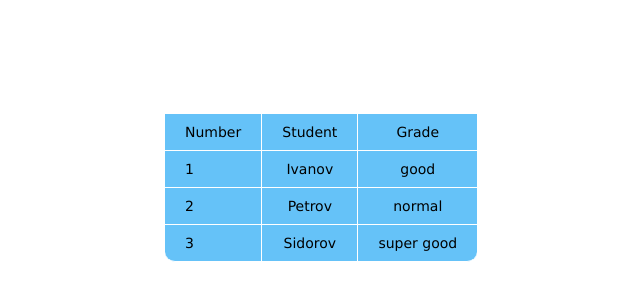
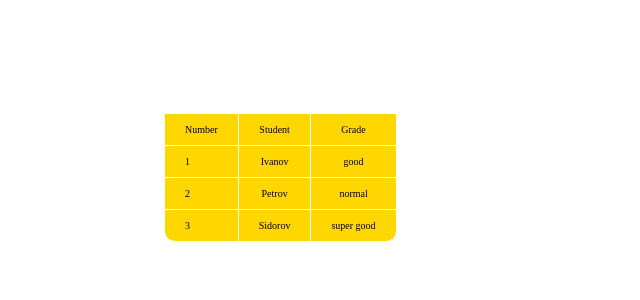
Before and after one commit to mbedulya/laba8, a plain HTML site: page src/index.html in a window 1280 px wide. Shown: the part 136-436 px from the top of the page, without its empty margins (443-1083 px from the left). Drawn offline with Linux system fonts and the light colour scheme.

Commit message:
Changing file

```diff
--- a/src/style.css
+++ b/src/style.css
@@ -1,6 +1,6 @@
 table {
-    font-family: "Lucida Sans Unicode", "Lucida Grande", Sans-Serif;
-    font-size: 14px;
+
+    font-size: 10px;
     border-radius: 10px;
     border-spacing: 0;
     text-align: center;
@@ -28,7 +28,7 @@ th:last-child {
 }
 td {
     padding: 10px 20px;
-    background: #65c2f8;
+    background: #FFD700;
 }
 tr:last-child td:first-child {
     border-radius: 0 0 0 10px;
```
